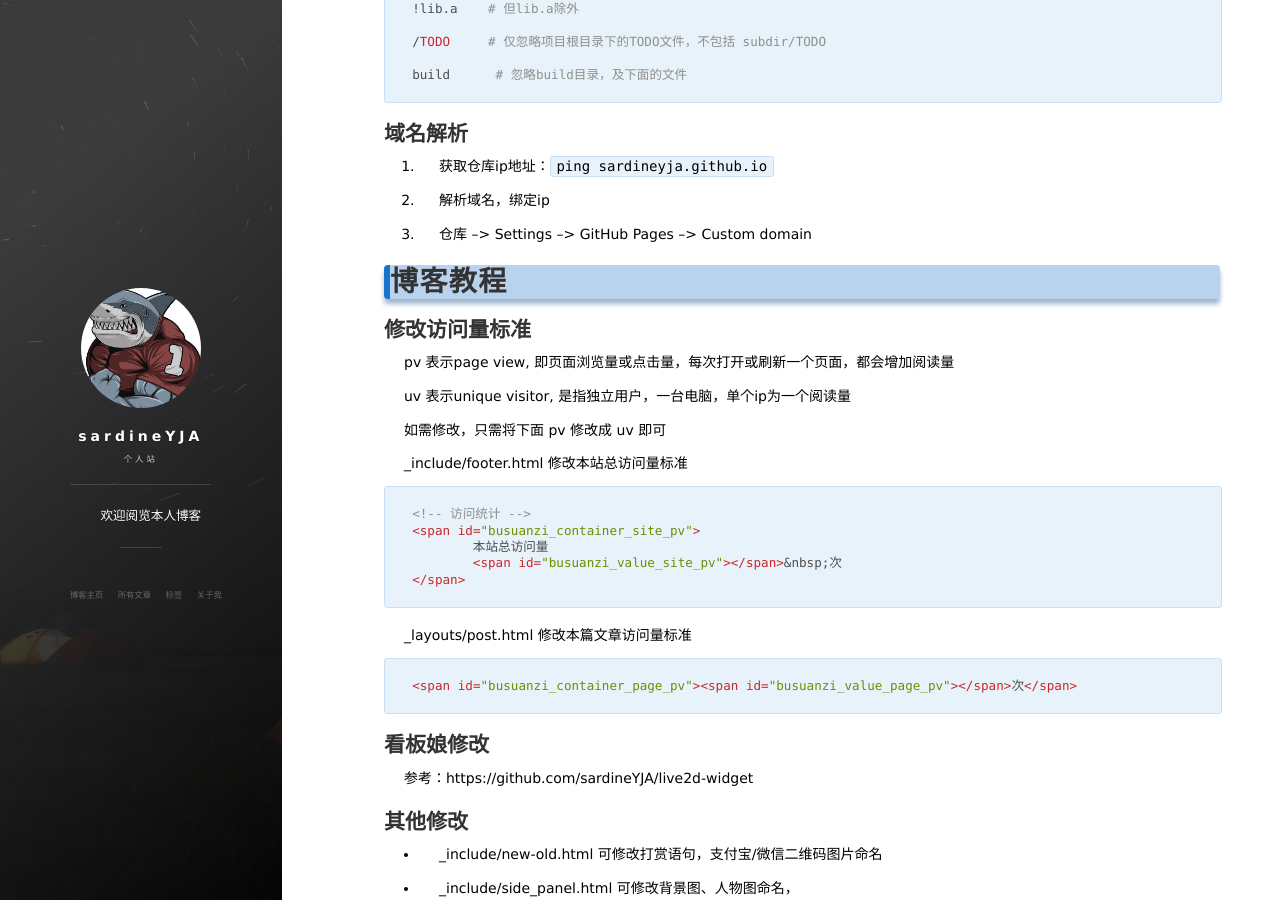
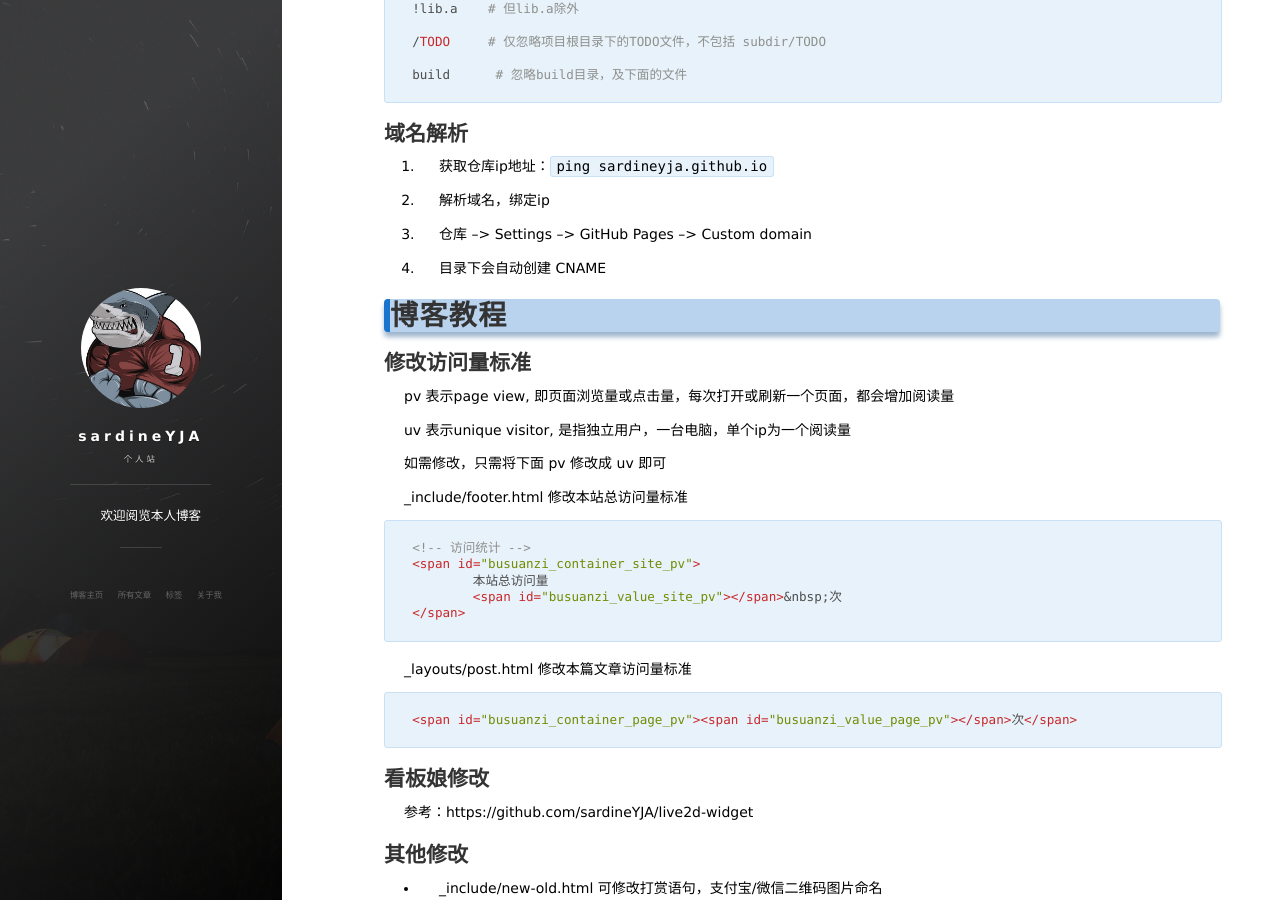
Before and after one commit to sardineYJA/sardineYJA.github.io, a Jekyll site: the page built from _posts/2018-01-01-Other-Blog.md, in a window 1280 px wide and 900 px high, scrolled down 817 px. Built offline with Jekyll 4.4.1, drawn with Linux system fonts in a browser that asks for light colours; nearby versions of some CDN libraries; a script that is not in the unit is left out; comment, search, counter and statistics services are not loaded.

Commit message:
Update 2018-01-01-Other-Blog.md

```diff
--- a/_posts/2018-01-01-Other-Blog.md
+++ b/_posts/2018-01-01-Other-Blog.md
@@ -63,7 +63,7 @@ build      # 忽略build目录，及下面的文件
 
 3. 仓库 --> Settings --> GitHub Pages --> Custom domain
 
-
+4. 目录下会自动创建 CNAME
 
 # 博客教程
 
```
